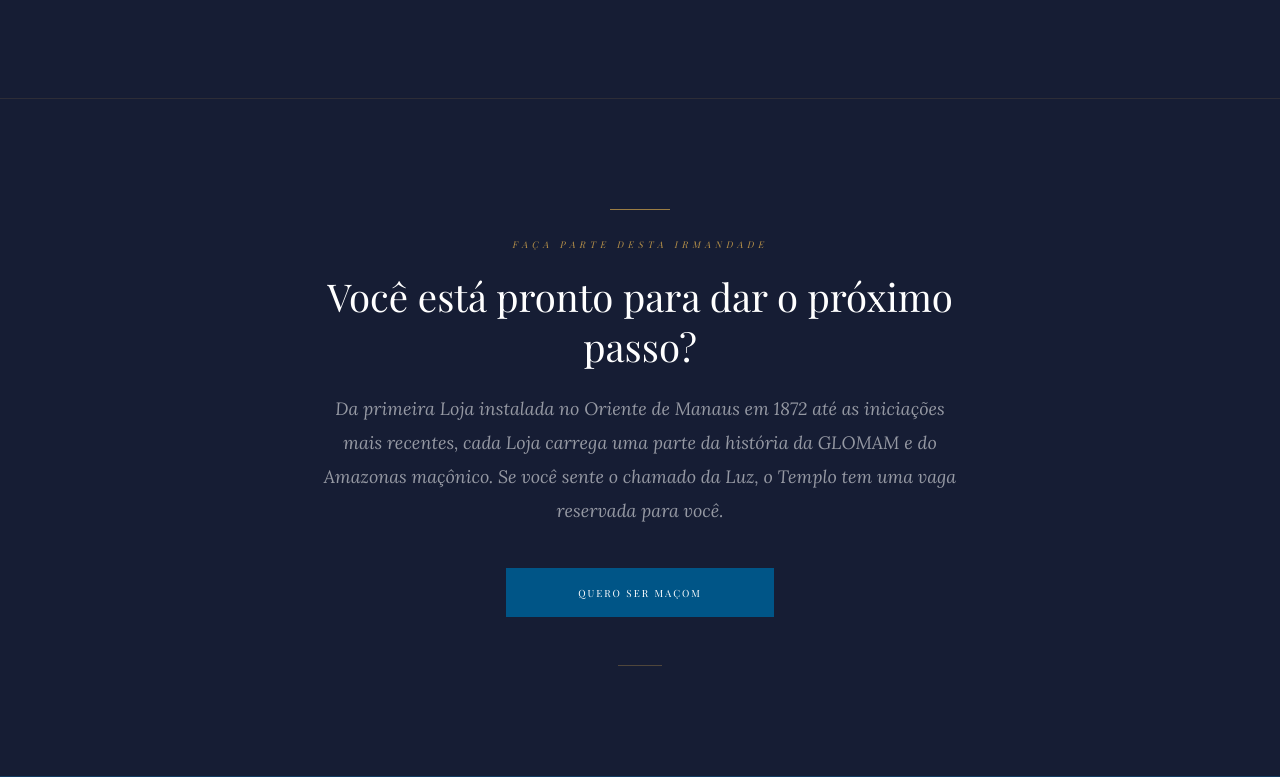
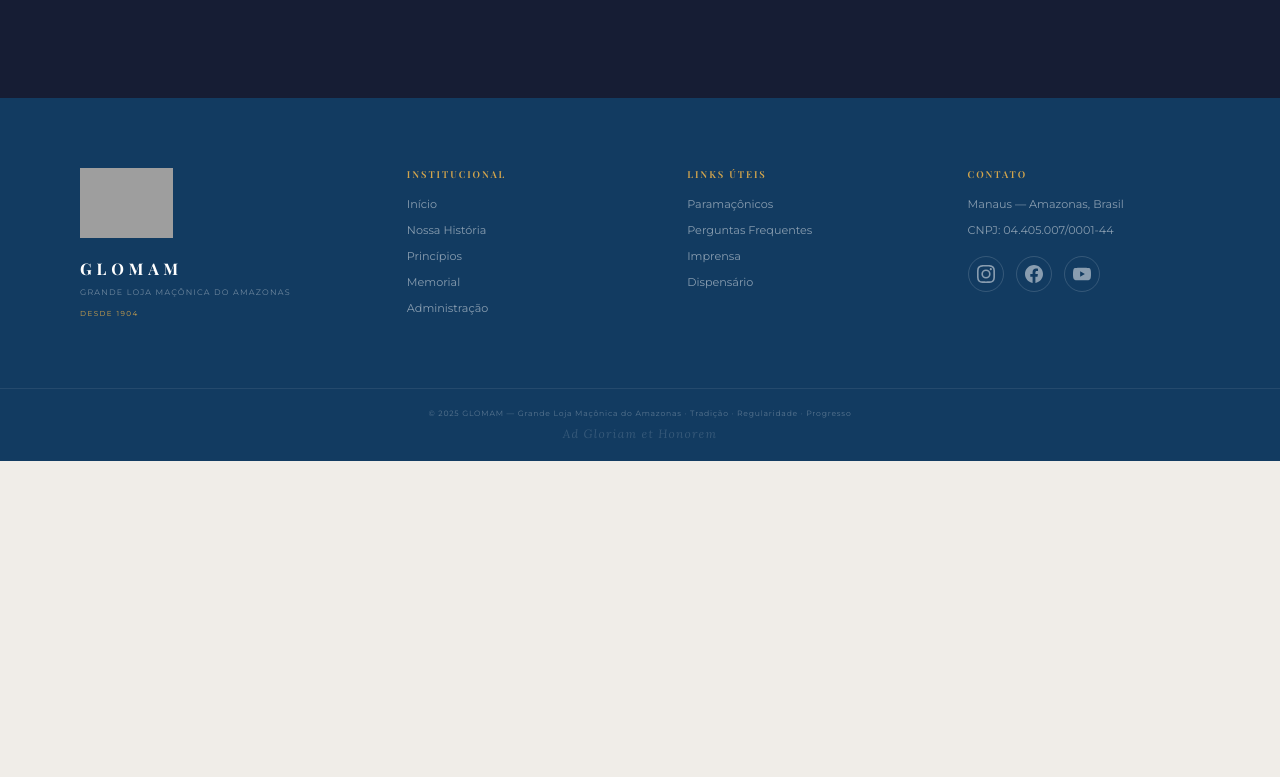
Before and after one commit to Opresida/glomam, a React (Vite) app: page /lojas in a window 1280 px wide. Shown: the part 10463-11240 px from the top of the page. After the commit the page ends 10924 px from the top, so only its background shows below. Built offline with nearby package versions, Linux system fonts and the light colour scheme; no server answers; grey boxes are pictures that could not be loaded; a web font is replaced by a local one.

Commit message:
fix: remover CTA 'próximo passo/vaga reservada' da página das Lojas
Co-Authored-By: Claude Opus 4.8 <noreply@anthropic.com>

```diff
--- a/src/pages/Lojas.jsx
+++ b/src/pages/Lojas.jsx
@@ -203,27 +203,6 @@ export default function Lojas() {
         </div>
       </section>
 
-      <section className="jud-cta">
-        <div className="section-inner" style={{ textAlign: 'center' }}>
-          <div className="jud-divider" style={{ margin: '0 auto 28px' }} />
-          <p className="jud-cta-eyebrow">Faça parte desta irmandade</p>
-          <h3 className="jud-cta-title">Você está pronto para dar o próximo passo?</h3>
-          <p className="jud-cta-text">
-            Da primeira Loja instalada no Oriente de Manaus em 1872 até as iniciações mais recentes,
-            cada Loja carrega uma parte da história da GLOMAM e do Amazonas maçônico. Se você sente
-            o chamado da Luz, o Templo tem uma vaga reservada para você.
-          </p>
-          <a
-            href="/#faq-section"
-            className="btn-primary"
-            style={{ marginTop: 'clamp(24px,4vw,40px)', padding: 'clamp(14px,2vw,18px) clamp(42px,6vw,72px)' }}
-          >
-            <span>Quero Ser Maçom</span>
-          </a>
-          <div style={{ width: '44px', height: '1px', background: 'var(--gold)', margin: 'clamp(28px,4vw,44px) auto 0', opacity: '.3' }} />
-        </div>
-      </section>
-
       <Footer />
       <WhatsAppBtn />
 
```
